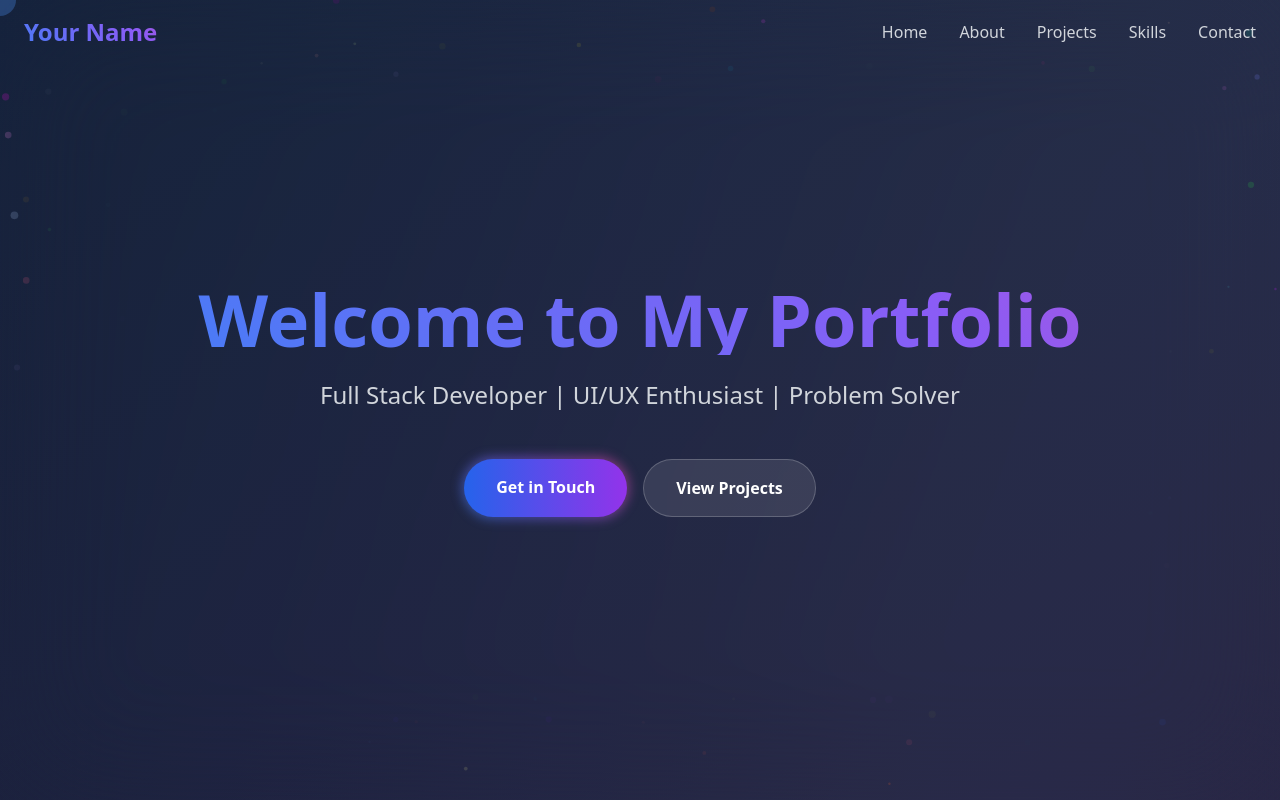
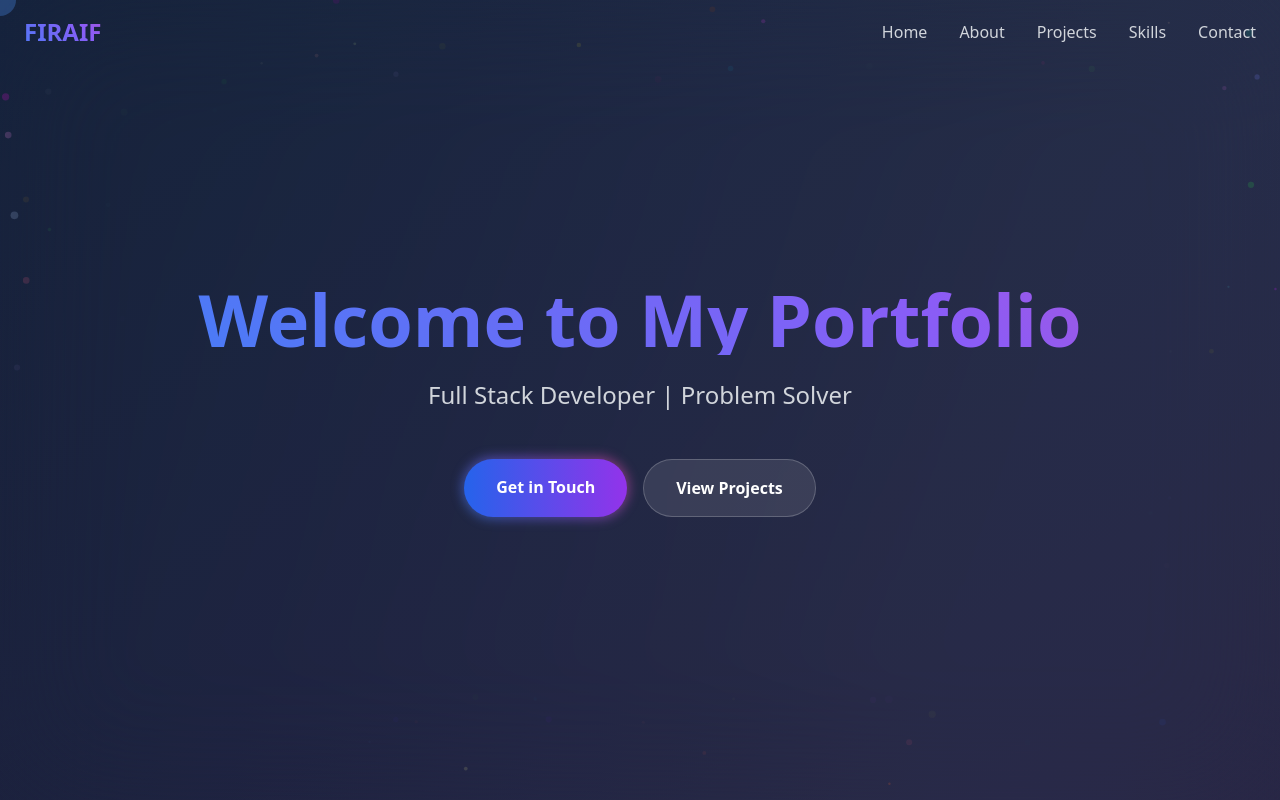
Before and after one commit to Firalen/portfolio1, a React (Vite) app in the folder portfolio/: page / in a window 1280 px wide. Shown: the top 800 px of the page. Built offline with nearby package versions, Linux system fonts and the light colour scheme.

Commit message:
Update App component with new name and revised tagline

```diff
--- a/portfolio/src/App.jsx
+++ b/portfolio/src/App.jsx
@@ -42,7 +42,7 @@ function App() {
         <div className="container mx-auto px-6 py-4">
           <div className="flex justify-between items-center">
             <h1 className="text-2xl font-bold text-gradient animate-pulse-slow">
-              Your Name
+             FIRAIF
             </h1>
             <div className="hidden md:flex space-x-8">
               {['Home', 'About', 'Projects', 'Skills', 'Contact'].map((item) => (
@@ -94,7 +94,7 @@ function App() {
               Welcome to My Portfolio
             </h1>
             <p className="text-xl md:text-2xl text-gray-300 mb-12 animate-fade-in-delay">
-              Full Stack Developer | UI/UX Enthusiast | Problem Solver
+              Full Stack Developer |  Problem Solver
             </p>
             <div className="flex flex-col sm:flex-row gap-4 justify-center animate-fade-in-delay-2">
               <a
```
